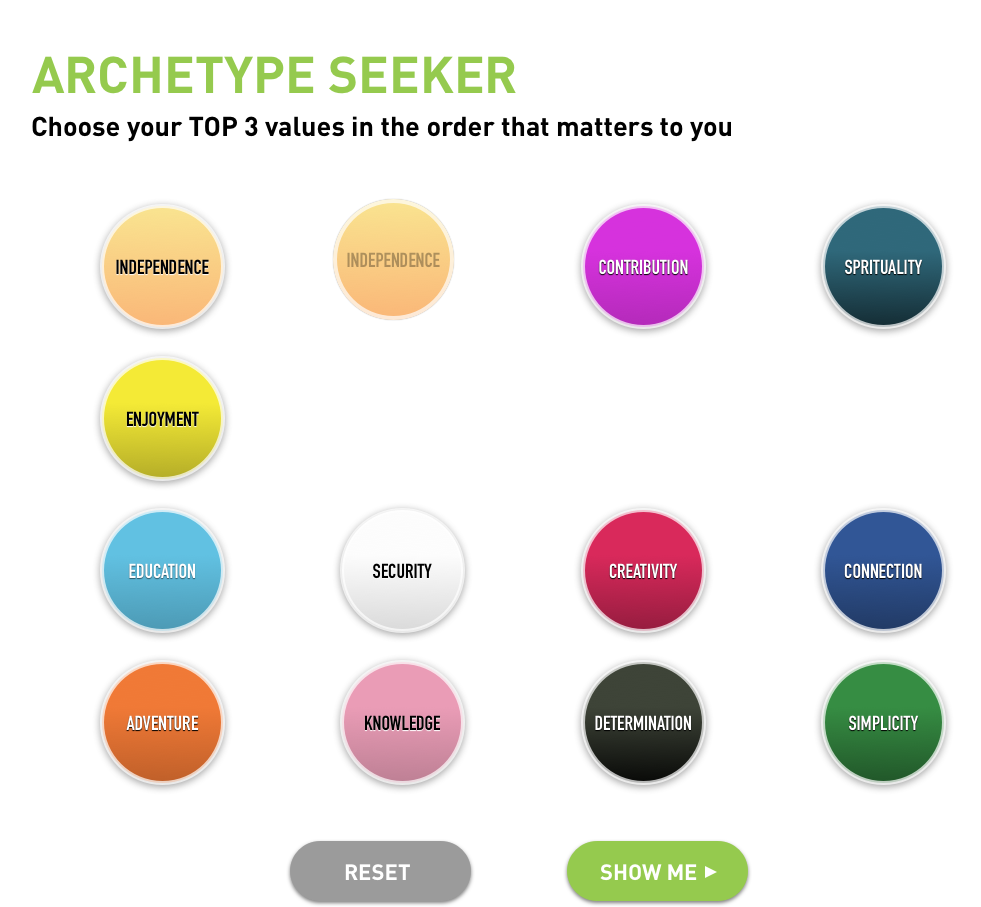
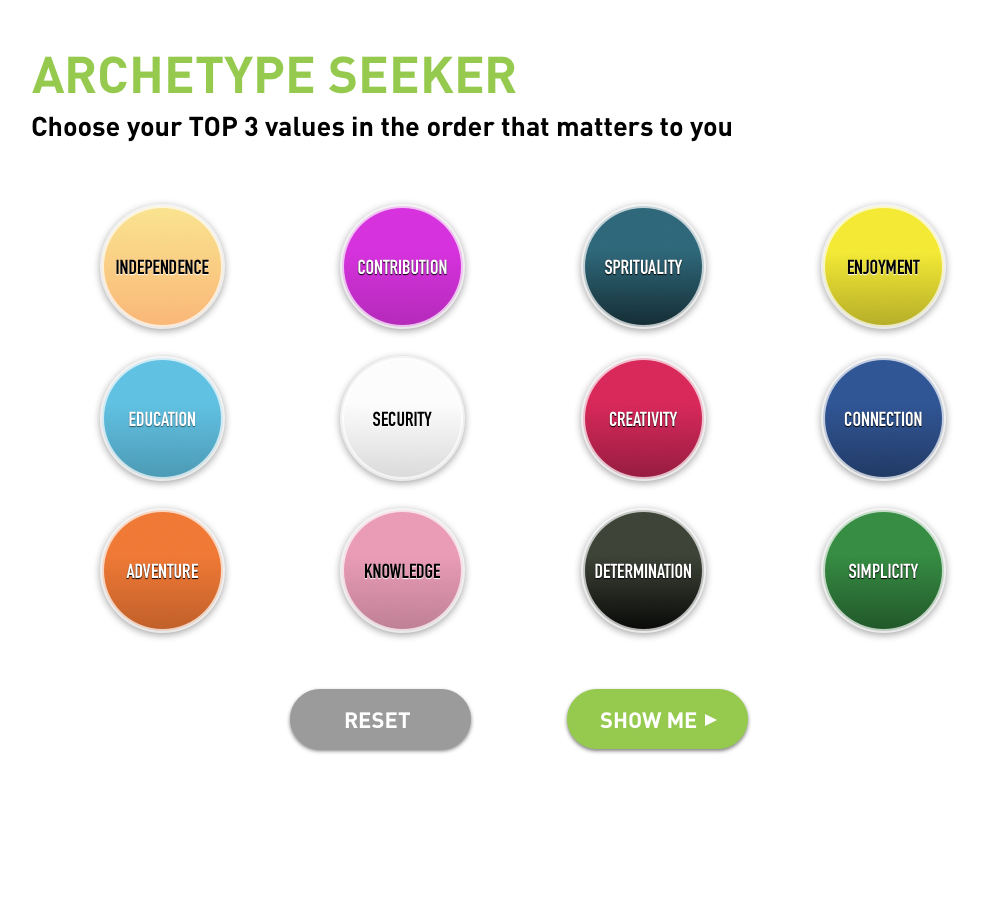
Before and after one commit to stephanieasmar/SGHX-App, an Angular app: page /archetype-seeker in a window 1280 px wide. Shown: the whole page, without its empty margins (75-1056 px from the left). After the commit the page ends 800 px from the top, so only its background shows below. Built offline with nearby package versions, Linux system fonts and the light colour scheme.

Commit message:
starts to implement *ngIf directives on archetype images

```diff
--- a/src/app/app.module.ts
+++ b/src/app/app.module.ts
@@ -1,6 +1,7 @@
 import { BrowserModule } from '@angular/platform-browser';
 import { NgModule } from '@angular/core';
 import { RouterModule, Routes } from '@angular/router';
+import { NgIf } from '@angular/common';
 
 import { AppComponent } from './app.component';
 import { QuizPageComponent } from './quiz-page/quiz-page.component';
--- a/src/app/quiz-page/quiz-page.component.html
+++ b/src/app/quiz-page/quiz-page.component.html
@@ -4,8 +4,8 @@
 
   <div class="col-sm-12 archetype-wrapper">
       <div class="row">
-          <div class="col-sm-2 independence" ng-if="isSelected == false"><img src="assets/ValueBtn_independence_off.png" alt="independence"></div>
-          <div class="col-sm-2 independence" ng-if="isSelected != false"><img src="assets/ValueBtn_independence_on.png" alt="independence"></div>
+          <div class="col-sm-2 independence" *ngIf="isSelected == false"><img src="assets/ValueBtn_independence_off.png" alt="independence"></div>
+          <div class="col-sm-2 independence" *ngIf="isSelected != false"><img src="assets/ValueBtn_independence_on.png" alt="independence"></div>
 
           <div class="col-sm-2 contribution"><img src="assets/ValueBtn_contribution_off.png" alt="contribution"></div>
           <div class="col-sm-2 spirituality"><img src="assets/ValueBtn_spirituality_off.png" alt="spirituality"></div>
--- a/src/app/quiz-page/quiz-page.component.ts
+++ b/src/app/quiz-page/quiz-page.component.ts
@@ -16,12 +16,9 @@ export class QuizPageComponent {
     this.isSelected = false;
   }
 
-  itemSelected() {
-    this.isSelected = true;
-
-
-
-  }
+  // itemSelected() {
+  //   this.isSelected = true;
+  // }
 
   addItemToArray(items) {
 
@@ -48,9 +45,15 @@ export class QuizPageComponent {
 
   enableResetButton(itemSelection) {
     // once at least one button has been clicked, enable reset button
-    // if (buttonSelection.length) >= 1; {
+    if (itemSelection.length >= 1) {
 
-    // }
+
+    }
+  }
+
+  resetQuiz() {
+    this.isSelected = false;
+    this.itemSelection = [];
   }
 
 
```
